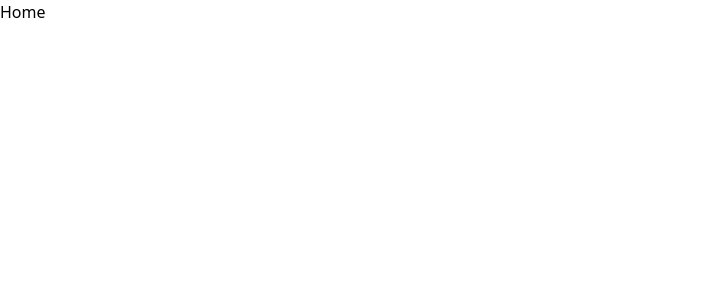
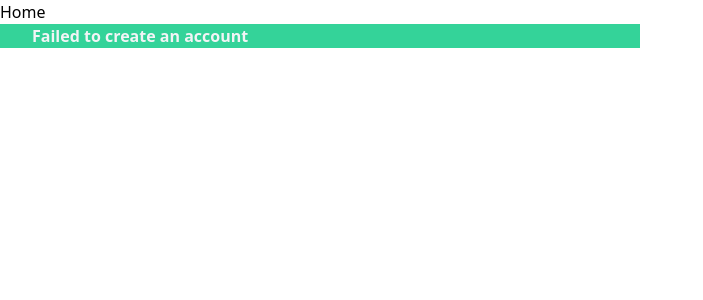
Before and after one commit to tuganimana/welinkmed-note, a React (Create React App) app: page / in a window 1280 px wide. Shown: the top 300 px of the page, without its empty margins (0-703 px from the left). Built offline with nearby package versions, Linux system fonts and the light colour scheme.

Commit message:
Added alert

```diff
--- /dev/null
+++ b/src/components/alerts.tsx
@@ -0,0 +1,11 @@
+// eslint-disable-next-line no-use-before-define
+import React from 'react'
+export default function Alert (props:any) {
+  if (props.message) {
+    return (<>
+    <p className="px-4 md:px-8 lg:px-8 font-bold bg-green-400 text-gray-100 w-full md:w-1/2"> {props.message}</p>
+    </>)
+  }
+  return (<>
+        </>)
+}
--- a/src/components/home.tsx
+++ b/src/components/home.tsx
@@ -1,11 +1,12 @@
 
 // eslint-disable-next-line no-use-before-define
 import React from 'react'
-
+import Alert from './alerts'
 export default function Home () {
   return (
         <>
      <h1>Home</h1>
+     <Alert message="Failed to create an account"/>
         </>
   )
 }
```
